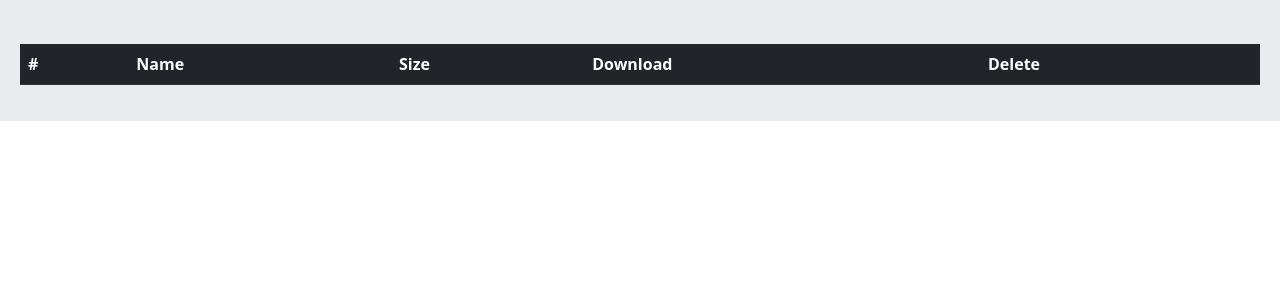
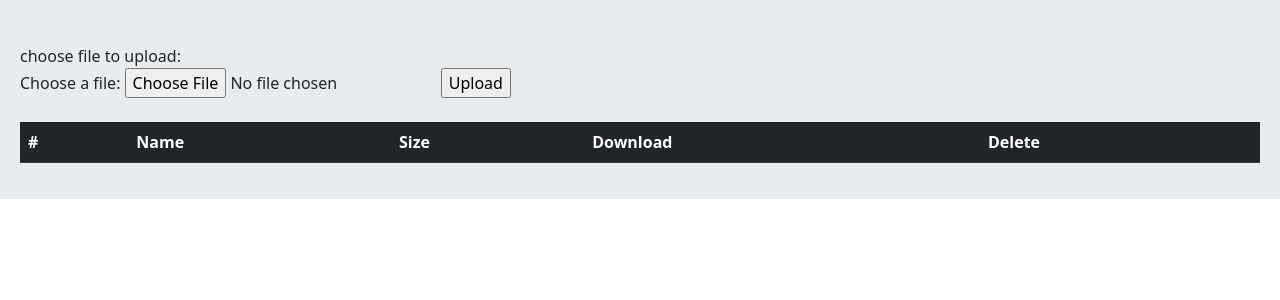
Before and after one commit to darkkLUCIFER/online_shop, a Django app: template templates/home/bucket.html in a window 1280 px wide. Shown: the part 56-356 px from the top of the page. Run offline with Django 5.2, Linux system fonts and the light colour scheme; the template is opened without the code that fills it, so the values that code supplies are empty.

Commit message:
feat: added method post to BucketHomeView
added this method for upload media to bucket with form from browser

```diff
--- /dev/null
+++ b/apps/home/forms.py
@@ -0,0 +1,5 @@
+from django import forms
+
+
+class UploadBucketObjectForm(forms.Form):
+    file = forms.FileField(widget=forms.ClearableFileInput)
--- a/templates/home/bucket.html
+++ b/templates/home/bucket.html
@@ -2,6 +2,15 @@
 {% load static %}
 
 {% block content %}
+    <br>
+    <label for="upload-obj-bucket">choose file to upload:</label>
+    <br>
+    <form action="" method="post" enctype="multipart/form-data">
+        {% csrf_token %}
+        <label for="id_file">Choose a file:</label>
+        <input type="file" name="file" id="id_file">
+        <input type="submit" id="upload-obj-bucket" value="Upload">
+    </form>
     <br>
     <table class="table table-dark">
         <thead>
```
Also changed, not shown: apps/home/views.py (+21 -1 lines).
